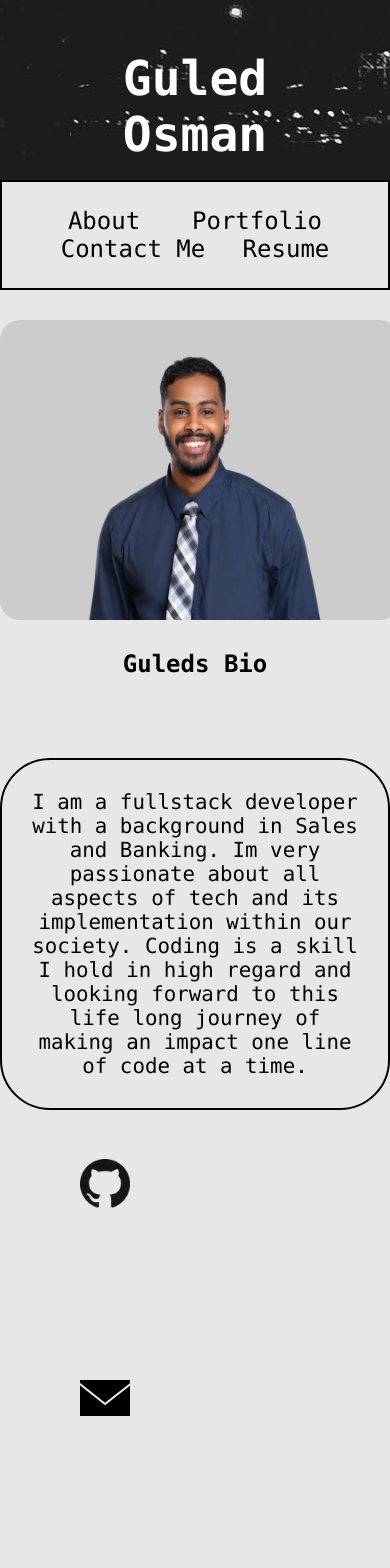
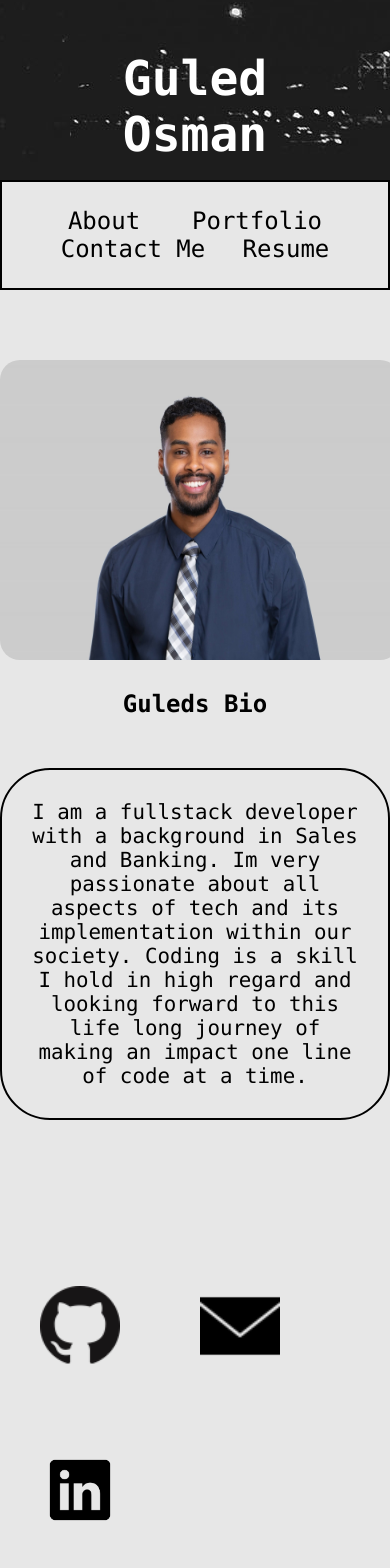
Before and after one commit to ItzGuled/react-portfolio, a React (Create React App) app: page / in a window 390 px wide. Shown: the top 1568 px of the page. Built offline with nearby package versions, Linux system fonts and the light colour scheme.

Commit message:
icon design

```diff
--- a/src/index.css
+++ b/src/index.css
@@ -29,7 +29,7 @@ body {
   justify-content: center;
   margin: auto;
   border-radius: 20px;
-  margin-top: 30px;
+  margin-top: 70px;
 }
 
 .guled-name {
@@ -57,7 +57,7 @@ body {
   margin: 40px;
   max-width: 1000px;
   margin: 0 auto 40px;
-  margin-top: 50px;
+  margin-top: 20px;
 }
 
 
@@ -143,8 +143,9 @@ button:hover {
 }
 
 .icon {
-  width: 50px;
+  width: 65px;
   margin: 80px;
+  display:inline;
 }
 
 .icon:hover {
@@ -189,9 +190,17 @@ footer {
   padding: 10px 10px;
 }
 
+
+
 .hover a:active {
   background-color: rgb(29, 29, 29);
   color: white;
   border-radius: 20px;
   padding: 10px 10px;
 }
+
+@media screen and (max-width: 738px) {
+ .icon{ width: 80px;
+  margin: 40px;
+ }
+}
```
